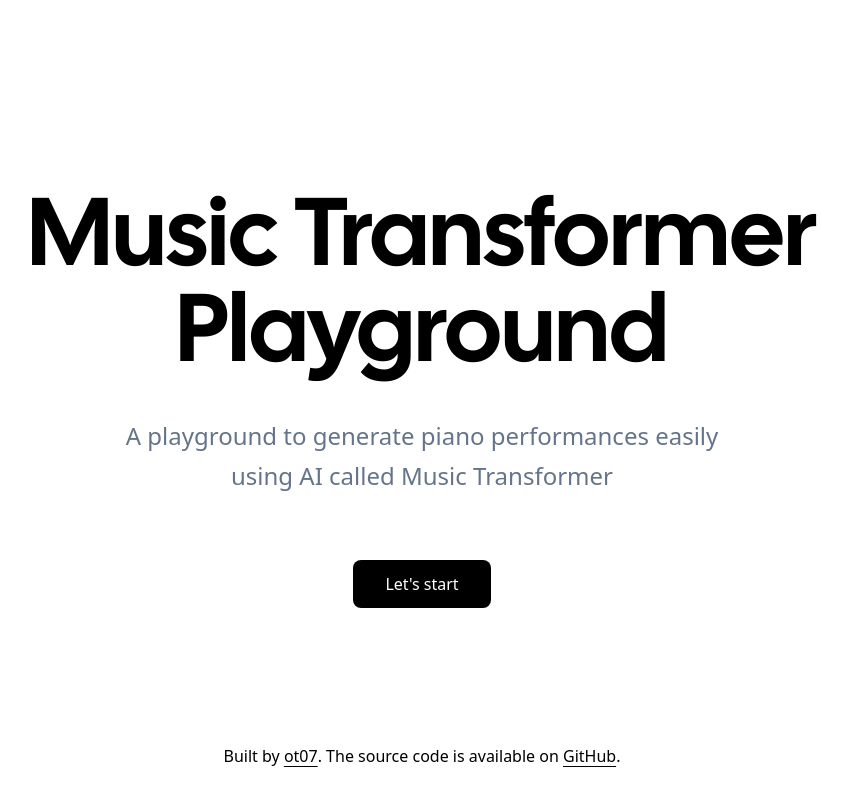
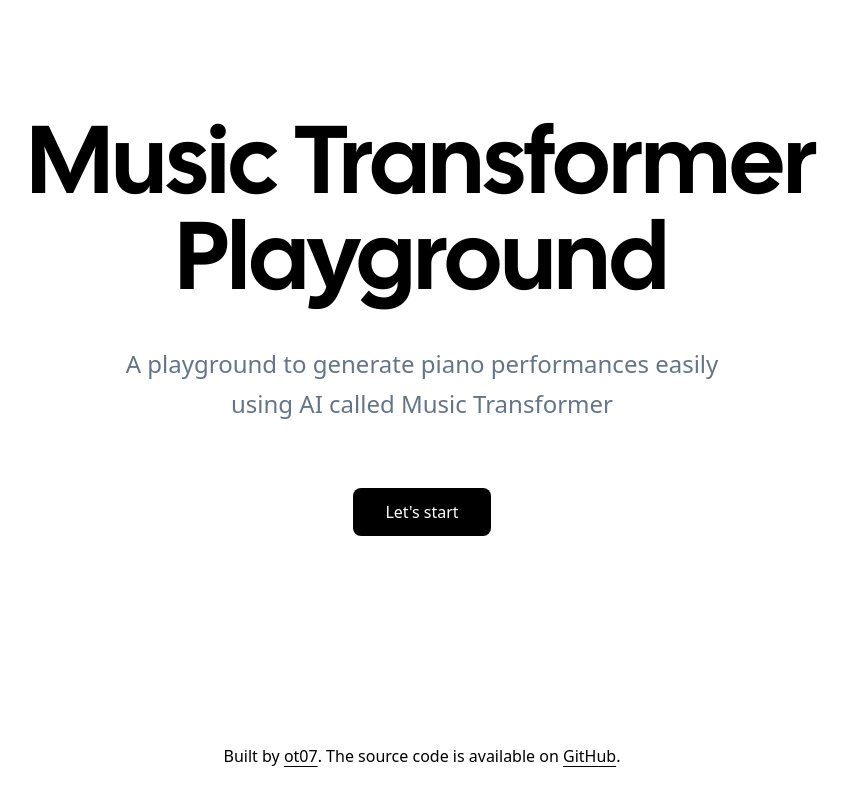
Before and after one commit to neoki07/music-transformer-playground, a React (Vite) app in the folder web/: page / in a window 1280 px wide. Shown: the whole page, without its empty margins (218-1066 px from the left). Built offline with nearby package versions, Linux system fonts and the light colour scheme; what @resonance-box/react-recital would draw is missing.

Commit message:
set min width and height

```diff
--- a/web/src/App.tsx
+++ b/web/src/App.tsx
@@ -13,12 +13,11 @@ function AppInner({ onStart }: AppInnerProps) {
 
   const handleStart = useCallback(() => {
     setAudioContext(new AudioContext());
-    console.log("onStart1");
     onStart?.();
   }, [setAudioContext, onStart]);
 
   return (
-    <div className="h-screen overflow-hidden flex justify-center items-center">
+    <div className="h-full flex justify-center items-center">
       {audioContext === undefined && <Landing onStart={handleStart} />}
       {audioContext !== undefined && (
         <Playground
@@ -32,10 +31,8 @@ function AppInner({ onStart }: AppInnerProps) {
 
 export function App() {
   const [showHeader, setShowHeader] = useState(false);
-  console.log("showHeader:", showHeader);
 
   const handleStart = useCallback(() => {
-    console.log("onStart2");
     setShowHeader(true);
   }, [setShowHeader]);
 
--- a/web/src/components/Generator/Player.tsx
+++ b/web/src/components/Generator/Player.tsx
@@ -22,7 +22,7 @@ export function Player({
   }, [stop, regenerate]);
 
   return (
-    <div className="space-y-6">
+    <div className="space-y-6 -mb-20">
       <div className="flex items-center justify-center">
         <div className="space-x-6">
           <button onClick={play}>
@@ -59,8 +59,8 @@ export function Player({
       </div>
       <div className="shadow-lg shadow-black/40">
         <PianoRoll
-          width={1000}
-          height={600}
+          width={800}
+          height={640}
           minNoteNumber={minNoteNumber}
           maxNoteNumber={maxNoteNumber}
         />
--- a/web/src/components/Layout/Layout.tsx
+++ b/web/src/components/Layout/Layout.tsx
@@ -9,9 +9,9 @@ interface LayoutProps {
 export function Layout({ children, showHeader }: LayoutProps) {
   return (
     <Providers>
-      <div className="h-screen overflow-hidden">
+      <div className="h-screen min-h-[50rem] min-w-[56rem] flex flex-col">
         {showHeader && (
-          <header className="fixed top-0 flex justify-center items-center w-full p-8">
+          <header className="flex justify-center items-start w-full h-36 pt-8">
             <h1 className="text-5xl font-cal-sans text-center">
               Music Transformer
               <br />
@@ -20,9 +20,9 @@ export function Layout({ children, showHeader }: LayoutProps) {
           </header>
         )}
 
-        <main>{children}</main>
+        <main className="flex-1">{children}</main>
 
-        <footer className="fixed bottom-0 flex justify-center items-center w-full p-8">
+        <footer className="flex justify-center items-end w-full h-36 pb-8">
           <span>
             Built by{" "}
             <a
```
